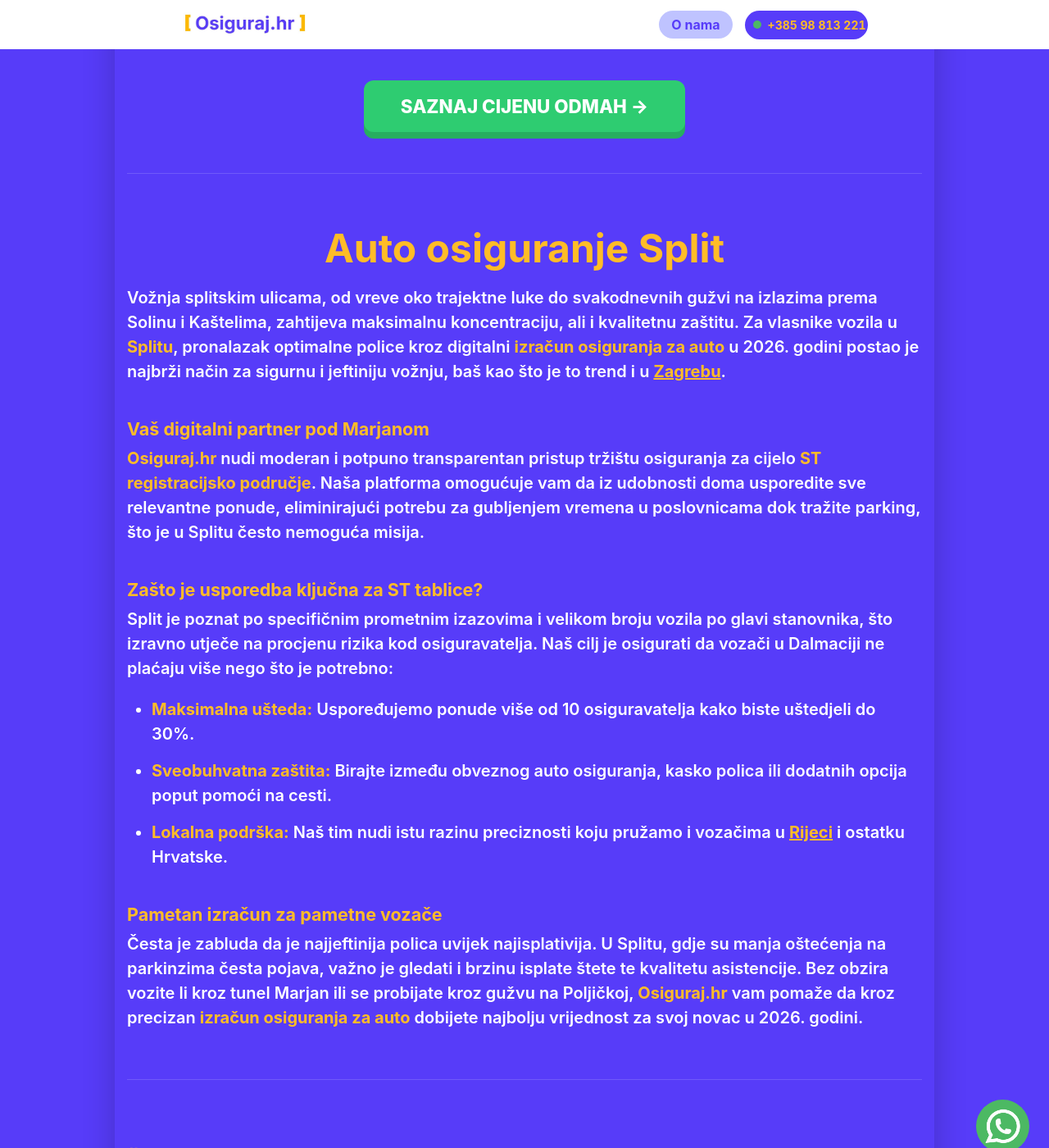
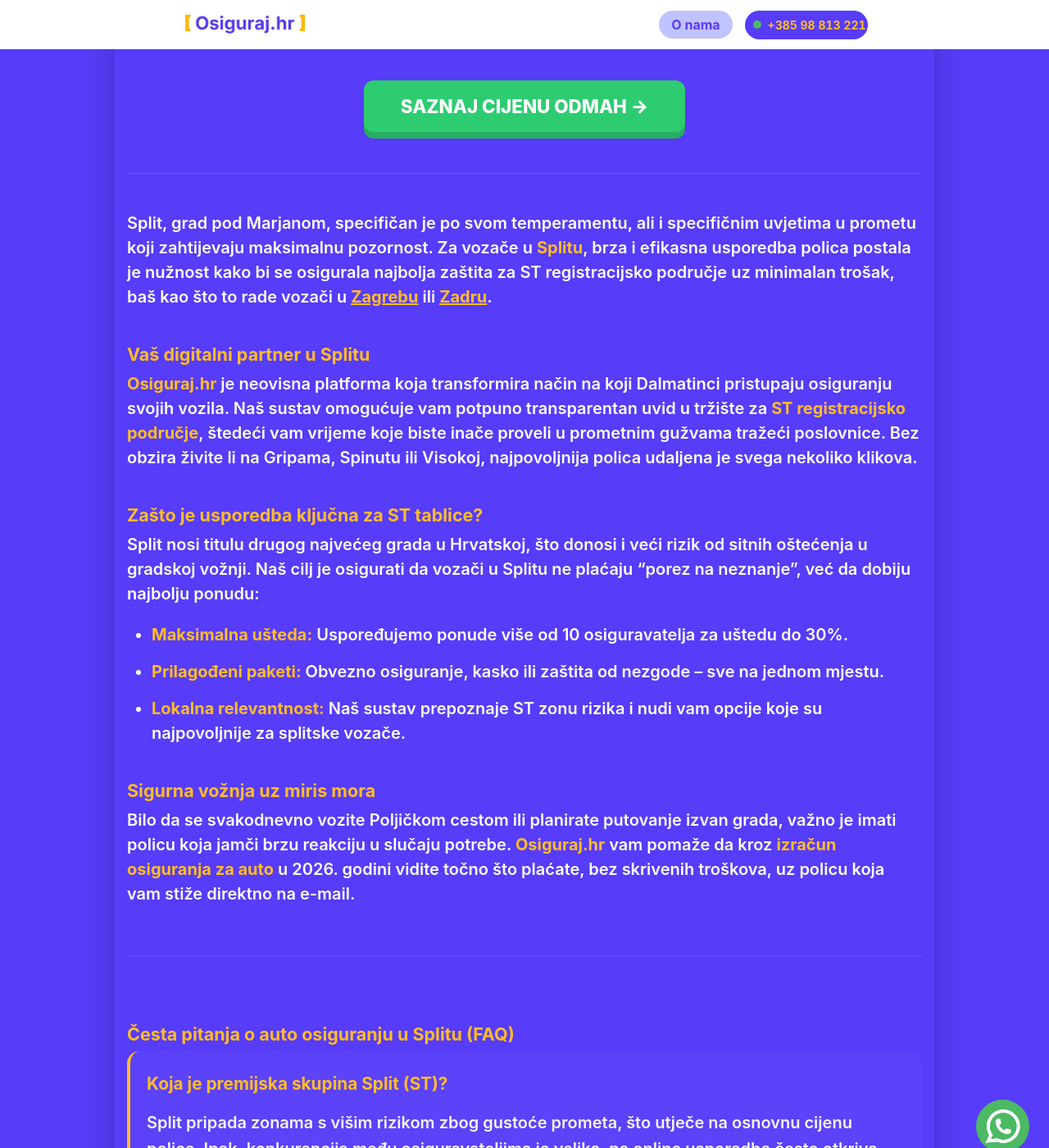
Before and after one commit to Filip-Gale/OsigurajHR, a Jekyll site: the page built from auto-osiguranje/split.md, in a window 1280 px wide and 1400 px high, scrolled down 315 px. Shown: the whole window at 82% size. Built offline with Jekyll 4.4.1, drawn with Linux system fonts in a browser that asks for light colours; some of the changed text lies outside the part shown.

Commit message:
Update split.md

```diff
--- a/auto-osiguranje/split.md
+++ b/auto-osiguranje/split.md
@@ -3,49 +3,30 @@
 grad_ime: "Split"
 title: "Auto osiguranje Split | Uštedite do 30% uz online usporedbu"
 permalink: /auto-osiguranje/split/
-description: "Pronađite najpovoljnije auto osiguranje u Splitu u 2026. godini. Uz Osiguraj.hr usporedite vodeće osiguravatelje i uštedite do 30% digitalno."
+description: "Tražite najpovoljnije auto osiguranje u Splitu? Osiguraj.hr vam nudi neovisnu usporedbu polica za ST područje i uštedu do 30% uz par klikova."
 ---
 
-# Auto osiguranje Split
+Split, grad pod Marjanom, specifičan je po svom temperamentu, ali i specifičnim uvjetima u prometu koji zahtijevaju maksimalnu pozornost. Za vozače u **Splitu**, brza i efikasna usporedba polica postala je nužnost kako bi se osigurala najbolja zaštita za ST registracijsko područje uz minimalan trošak, baš kao što to rade vozači u [Zagrebu]({{ '/auto-osiguranje/zagreb/' | relative_url }}) ili [Zadru]({{ '/auto-osiguranje/zadar/' | relative_url }}).
 
-Vožnja splitskim ulicama, od vreve oko trajektne luke do svakodnevnih gužvi na izlazima prema Solinu i Kaštelima, zahtijeva maksimalnu koncentraciju, ali i kvalitetnu zaštitu. Za vlasnike vozila u **Splitu**, pronalazak optimalne police kroz digitalni **izračun osiguranja za auto** u 2026. godini postao je najbrži način za sigurnu i jeftiniju vožnju, baš kao što je to trend i u [Zagrebu]({{ '/auto-osiguranje/zagreb/' | relative_url }}).
+### Vaš digitalni partner u Splitu
 
-### Vaš digitalni partner pod Marjanom
-
-**Osiguraj.hr** nudi moderan i potpuno transparentan pristup tržištu osiguranja za cijelo **ST registracijsko područje**. Naša platforma omogućuje vam da iz udobnosti doma usporedite sve relevantne ponude, eliminirajući potrebu za gubljenjem vremena u poslovnicama dok tražite parking, što je u Splitu često nemoguća misija.
+**Osiguraj.hr** je neovisna platforma koja transformira način na koji Dalmatinci pristupaju osiguranju svojih vozila. Naš sustav omogućuje vam potpuno transparentan uvid u tržište za **ST registracijsko područje**, štedeći vam vrijeme koje biste inače proveli u prometnim gužvama tražeći poslovnice. Bez obzira živite li na Gripama, Spinutu ili Visokoj, najpovoljnija polica udaljena je svega nekoliko klikova.
 
 ### Zašto je usporedba ključna za ST tablice?
 
-Split je poznat po specifičnim prometnim izazovima i velikom broju vozila po glavi stanovnika, što izravno utječe na procjenu rizika kod osiguravatelja. Naš cilj je osigurati da vozači u Dalmaciji ne plaćaju više nego što je potrebno:
+Split nosi titulu drugog najvećeg grada u Hrvatskoj, što donosi i veći rizik od sitnih oštećenja u gradskoj vožnji. Naš cilj je osigurati da vozači u Splitu ne plaćaju "porez na neznanje", već da dobiju najbolju ponudu:
 
-* **Maksimalna ušteda:** Uspoređujemo ponude više od 10 osiguravatelja kako biste uštedjeli do 30%.
-* **Sveobuhvatna zaštita:** Birajte između obveznog auto osiguranja, kasko polica ili dodatnih opcija poput pomoći na cesti.
-* **Lokalna podrška:** Naš tim nudi istu razinu preciznosti koju pružamo i vozačima u [Rijeci]({{ '/auto-osiguranje/rijeka/' | relative_url }}) i ostatku Hrvatske.
+* **Maksimalna ušteda:** Uspoređujemo ponude više od 10 osiguravatelja za uštedu do 30%.
+* **Prilagođeni paketi:** Obvezno osiguranje, kasko ili zaštita od nezgode – sve na jednom mjestu.
+* **Lokalna relevantnost:** Naš sustav prepoznaje ST zonu rizika i nudi vam opcije koje su najpovoljnije za splitske vozače.
 
-### Pametan izračun za pametne vozače
+### Sigurna vožnja uz miris mora
 
-Česta je zabluda da je najjeftinija polica uvijek najisplativija. U Splitu, gdje su manja oštećenja na parkinzima česta pojava, važno je gledati i brzinu isplate štete te kvalitetu asistencije. Bez obzira vozite li kroz tunel Marjan ili se probijate kroz gužvu na Poljičkoj, **Osiguraj.hr** vam pomaže da kroz precizan **izračun osiguranja za auto** dobijete najbolju vrijednost za svoj novac u 2026. godini.
+Bilo da se svakodnevno vozite Poljičkom cestom ili planirate putovanje izvan grada, važno je imati policu koja jamči brzu reakciju u slučaju potrebe. **Osiguraj.hr** vam pomaže da kroz **izračun osiguranja za auto** u 2026. godini vidite točno što plaćate, bez skrivenih troškova, uz policu koja vam stiže direktno na e-mail.
 
 <div class="faq-section">
     <h3>Česta pitanja o auto osiguranju u Splitu (FAQ)</h3>
 
     <div class="faq-item">
-        <h4>Zašto se cijene osiguranja u Splitu razlikuju od ostatka Dalmacije?</h4>
-        <p>Split pripada <strong>ST registracijskom području</strong> koje ima specifičan indeks rizika zbog gustoće prometa. Kroz naš <strong>izračun osiguranja za auto</strong>, sustav automatski nudi najpovoljniju opciju prilagođenu splitskim uvjetima.</p>
-    </div>
-
-    <div class="faq-item">
-        <h4>Je li polica ugovorena online važeća za tehnički pregled u Splitu?</h4>
-        <p>Naravno! Digitalna polica koju dobijete na e-mail potpuno je ravnopravna onoj iz poslovnice. Čim izvršite uplatu, ona je vidljiva u sustavu MUP-a, što znači da možete odmah u bilo koju stanicu za tehnički pregled u Splitu, Solinu ili Kaštelima.</p>
-    </div>
-
-    <div class="faq-item">
-        <h4>Isplati li se uzeti kasko osiguranje za vožnju po Splitu?</h4>
-        <p>S obzirom na kronični nedostatak parkinga i uske ulice u kvartovima poput Gripa ili Varoša, manja oštećenja su svakodnevica. Uz <strong>Osiguraj.hr</strong> kasko opcije pružaju mir u slučaju "parking šteta".</p>
-    </div>
-
-    <div class="faq-item">
-        <h4>Mogu li prenijeti bonus ako kupujem rabljeni auto u Splitu?</h4>
-        <p>Da, vaš stečeni bonus prati vas kao vozača. Bez obzira kupujete li rabljeni automobil unutar ST područja ili iz drugog grada, sustav će povući vaš postojeći bonus kako biste zadržali popust.</p>
-    </div>
-</div>
+        <h4>Koja je premijska skupina Split (ST)?</h4>
+        <p>Split pripada zonama s višim rizikom zbog gustoće prometa, što utječe na osnovnu cijenu police. Ipak, konkurencija među osiguravateljima je velika, pa online usporedba često otkriva značajne razlike
```
